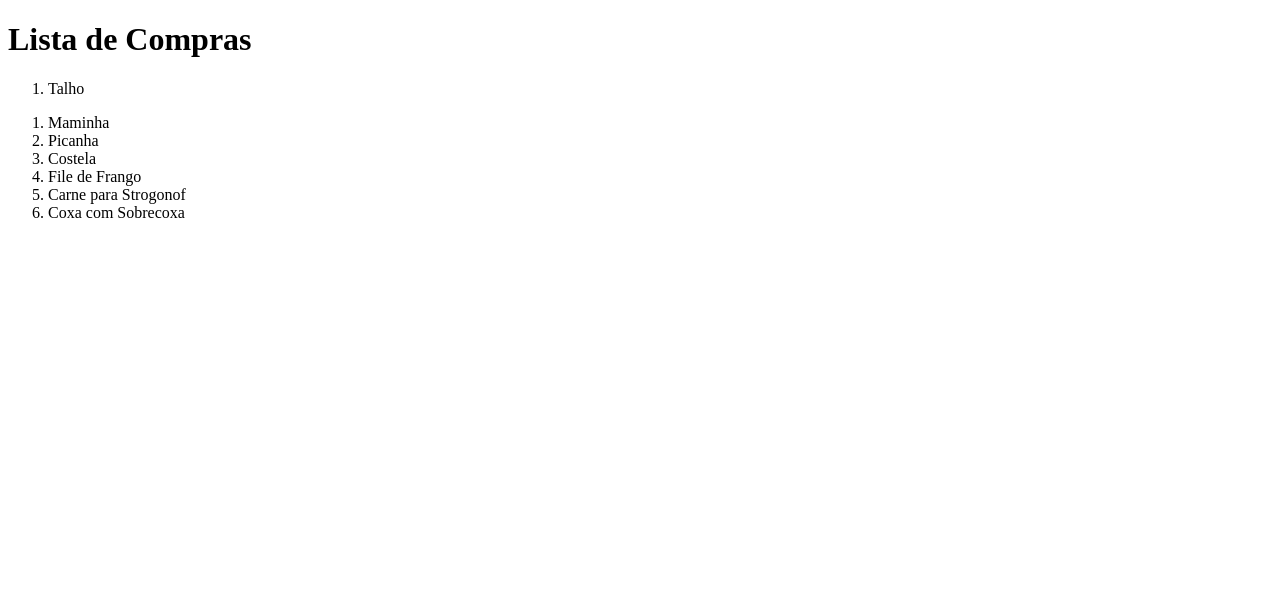
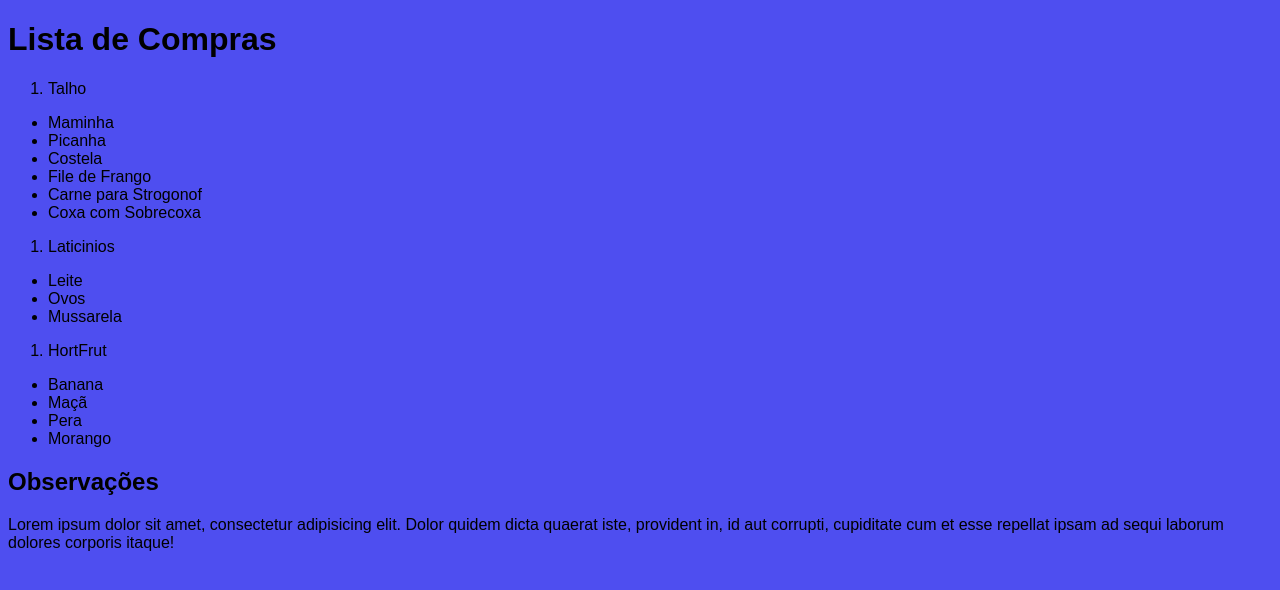
Before and after one commit to Milleny-Freire/exercicio-site, a plain HTML site: page index.html in a window 1280 px wide. Drawn offline with Linux system fonts and the light colour scheme.

Commit message:
conteudo criado

```diff
--- /dev/null
+++ b/estilos/style.css
@@ -0,0 +1,16 @@
+*{
+    font-family: Arial, Helvetica, sans-serif;
+    font: 16px;
+}
+
+body{
+    background-color: rgb(78, 78, 240);
+}
+
+main{
+    background-color: aquamarine;
+    width: 500px;
+    margin: auto;
+    padding: 100px;
+    box-shadow: 10px 10px 10px rgba(red, green, blue, alpha);
+}
--- a/index.html
+++ b/index.html
@@ -1,9 +1,10 @@
 <!DOCTYPE html>
-<html lang="en">
+<html lang="pt-br">
 <head>
     <meta charset="UTF-8">
     <meta name="viewport" content="width=device-width, initial-scale=1.0">
     <title>TesteSite1</title>
+    <link rel="stylesheet" href="estilos\style.css">
 </head>
 <body>
     <h1>Lista de Compras</h1>
@@ -11,14 +12,33 @@
     <ol>
         <li>Talho</li>
     </ol>
-    <ol>
+    <ul>
         <li>Maminha</li>
         <li>Picanha</li>
         <li>Costela</li>
         <li>File de Frango</li>
         <li>Carne para Strogonof</li>
         <li>Coxa com Sobrecoxa</li>
-    </ol>
+    </ul>
+
+    <ol> <li>Laticinios</li></ol>
+    <ul>
+        <li>Leite
+        <li>Ovos</li>
+        <li>Mussarela</li>
+        </li>
+    </ul>
+
+    <ol><li>HortFrut</li></ol>
+    <ul>
+        <li>Banana</li>
+        <li>Maçã</li>
+        <li>Pera</li>
+        <li>Morango</li>
+    </ul>
+
+    <h2>Observações</h2>
+    <p>Lorem ipsum dolor sit amet, consectetur adipisicing elit. Dolor quidem dicta quaerat iste, provident in, id aut corrupti, cupiditate cum et esse repellat ipsam ad sequi laborum dolores corporis itaque!</p>
 
 </body>
 </html>
```
